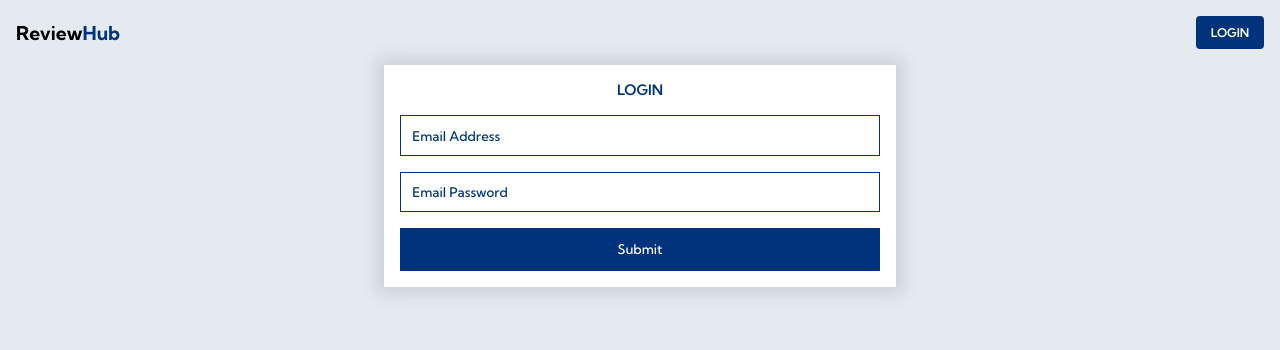
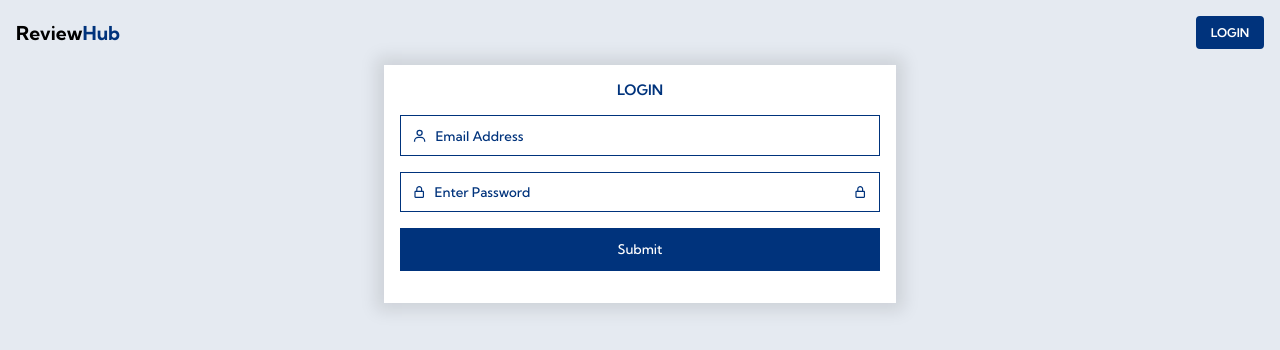
Before and after one commit to rahulrajput83/review-hub-frontend, a React (Create React App) app: page /login in a window 1280 px wide. Shown: the top 350 px of the page. Built offline with nearby package versions, Linux system fonts and the light colour scheme; what react-lines-ellipsis would draw is missing.

Commit message:
Added Loading component with styles

```diff
--- /dev/null
+++ b/src/Components/Loading/Loading.jsx
@@ -0,0 +1,17 @@
+import React from 'react'
+import './Loading.scss'
+import {BiLoaderAlt} from 'react-icons/bi'
+
+function Loading({showLoading}) {
+  return (
+    <div className={`Loading ${showLoading ? 'ShowLoading' : ''}`}>
+        {showLoading ?
+        <div>
+            <BiLoaderAlt className='icon' />
+            <span>Loading</span>
+            </div> : null}
+    </div>
+  )
+}
+
+export default Loading
--- /dev/null
+++ b/src/Components/Loading/Loading.scss
@@ -0,0 +1,43 @@
+@use '../../App';
+
+.Loading {
+    position: absolute;
+    right: 1%;
+    top: 2%;
+    transition: all 0.3s ease-in-out;
+    width: 0;
+    box-sizing: border-box;
+    background: App.$primary;
+    height: 3rem;
+    display: flex;
+    justify-content: center;
+    align-items: center;
+    div {
+        padding: 0.7rem;
+        display: flex;
+        gap: 0.5rem;
+        align-items: center;
+        width: 100%;
+        .icon {
+            animation: loading 1s linear infinite;
+            font-size: 1.2rem;
+            color: #fff;
+        }
+    }
+}
+
+.ShowLoading {
+    transition: all 1s ease-in-out;
+    width: 30%;
+    border-radius: 0.3rem;
+    color: #fff;
+}
+
+@keyframes loading{
+    0% {
+        transform: rotate(0deg);
+    }
+    100%{
+        transform: rotate(360deg);
+    }
+}
--- a/src/Page/Login/Input.jsx
+++ b/src/Page/Login/Input.jsx
@@ -1,8 +1,32 @@
-import React from 'react'
+import React, { useState } from 'react'
+import { BiUser, BiLockAlt, BiLockOpenAlt } from 'react-icons/bi'
 
-function Input({type, placeholder}) {
+
+function Input({ type, placeholder, setData, data, name }) {
+  const [showPassword, setShowPassword] = useState(type);
+
+  const handleShowPassword = () => {
+    if(showPassword === 'password') {
+      setShowPassword('text')
+      setTimeout(() => {
+        setShowPassword('password')
+      }, 3000)
+    }
+    else {
+      setShowPassword('password');
+    }
+  }
+
+  /* Triggers input change */
+  const handleChange = (e) => {
+    setData({ ...data, [e.target.name]: e.target.value })
+  }
   return (
-    <input type={type} placeholder={placeholder} />
+    <div className='input'>
+      {type === 'email' ? <BiUser className='icon' /> : <BiLockAlt className='icon' />}
+      <input name={name} onChange={(e) => handleChange(e)} type={showPassword} placeholder={placeholder} />
+      {name === 'password' ? showPassword === 'password' ? <BiLockAlt onClick={handleShowPassword} className='icon password' /> : <BiLockOpenAlt onClick={handleShowPassword} className='icon password' /> : null}
+    </div>
   )
 }
 
--- a/src/Page/Login/Login.jsx
+++ b/src/Page/Login/Login.jsx
@@ -1,20 +1,50 @@
-import React from 'react'
+import React, { useState } from 'react'
 import Input from './Input'
 import './Login.scss'
+import { MdClose } from 'react-icons/md'
+import {BiUser, BiLock} from 'react-icons/bi'
+import Loading from '../../Components/Loading/Loading'
 
 function Login() {
+    const [data, setData] = useState({
+        email: '',
+        password: ''
+    });
+    const [showErr, setShowErr] = useState(false);
+    const [mess, setMess] = useState('');
+    const [showLoading, setShowLoading] = useState(false)
+
     const handleSubmit = (e) => {
         e.preventDefault();
+        if(data.email && data.password) {
+            console.log(data)
+            setShowLoading(!showLoading)
+        }
+        else {
+            setShowErr(true)
+            setMess('Please fill all required detail.')
+        }
     }
+
     return (
+        <>
         <div className='Login'>
             <span className='title'>Login</span>
             <form onSubmit={handleSubmit}>
-                <Input type='text' placeholder='Email Address' />
-                <Input type='password' placeholder='Email Password' />
+                <Input setData={setData} iconF={BiUser} data={data} name='email' type='email' placeholder='Email Address' />
+                <Input setData={setData} iconF={BiLock} data={data} name='password' type='password' placeholder='Enter Password' />
                 <button type='submit'>Submit</button>
             </form>
+            <span className={`error ${showErr ? 'showErr' : ''}`}>
+                {showErr ? <>
+                    {mess}
+                    <MdClose onClick={() => setShowErr(false)} className='icon' />
+
+                </> : ''}
+            </span>
         </div>
+        <Loading showLoading={showLoading} />
+        </>
     )
 }
 
--- a/src/Page/Login/Login.scss
+++ b/src/Page/Login/Login.scss
@@ -23,16 +23,34 @@
         display: flex;
         flex-direction: column;
         gap: 1rem;
-        input {
-            outline: none;
+
+        .input {
+            display: flex;
+            flex-direction: row;
+            justify-content: center;
+            align-items: center;
+            gap: 0.5rem;
             padding: 0.7rem;
             border: 0.12rem solid App.$primary;
-            font-weight: 500;
-            color: App.$primary;
-            &::placeholder{
+            .icon {
                 color: App.$primary;
             }
+            .password{
+                cursor: pointer;
+            }
+            input {
+                outline: none;
+                width: 100%;
+                border: none;
+                font-weight: 500;
+                color: App.$primary;
+
+                &::placeholder {
+                    color: App.$primary;
+                }
+            }
         }
+
         button {
             padding: 0.7rem;
             border: 0.14rem solid App.$primary;
@@ -40,6 +58,7 @@
             cursor: pointer;
             color: #fff;
             font-weight: 500;
+
             &:hover {
                 background: #fff;
                 color: App.$primary;
@@ -47,13 +66,43 @@
         }
     }
 
+    .error {
+        transition: all 0.5s ease-in-out;
+        width: 0;
+        height: 0;
+        background: App.$primary;
+        width: 100%;
+        display: flex;
+        flex-direction: column;
+        justify-content: center;
+        align-items: center;
+        color: #fff;
+        position: relative;
+
+        .icon {
+            position: absolute;
+            right: 1%;
+            font-size: 1.2rem;
+            top: 10%;
+            color: #fff !important;
+            cursor: pointer;
+        }
+    }
+
+    .showErr {
+        transition: all 0.5s ease-in-out;
+        height: 2.8rem;
+
+    }
 
     @media (min-width: 600px) {
         width: 70%;
     }
+
     @media (min-width: 800px) {
         width: 55%;
     }
+
     @media (min-width: 1000px) {
         width: 40%;
     }
```
